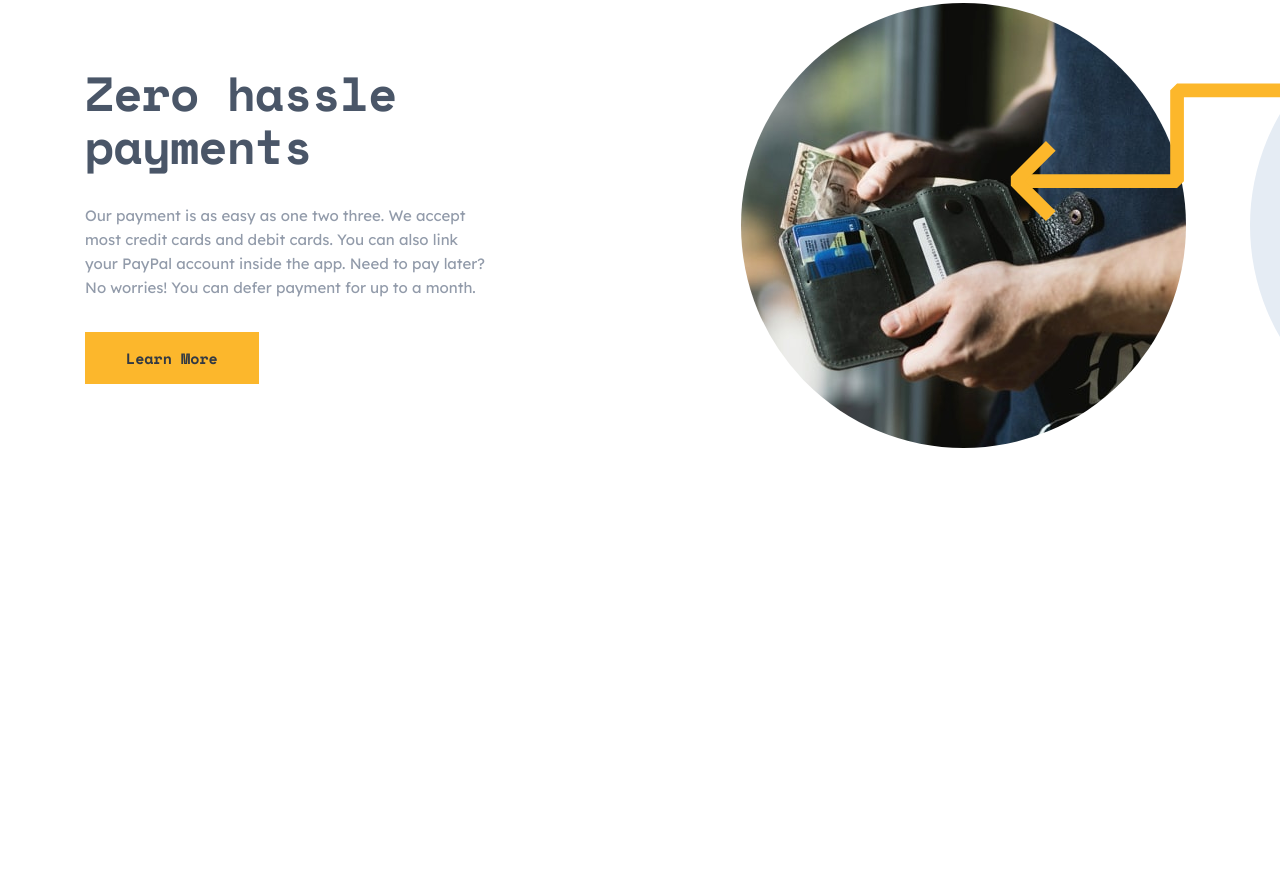
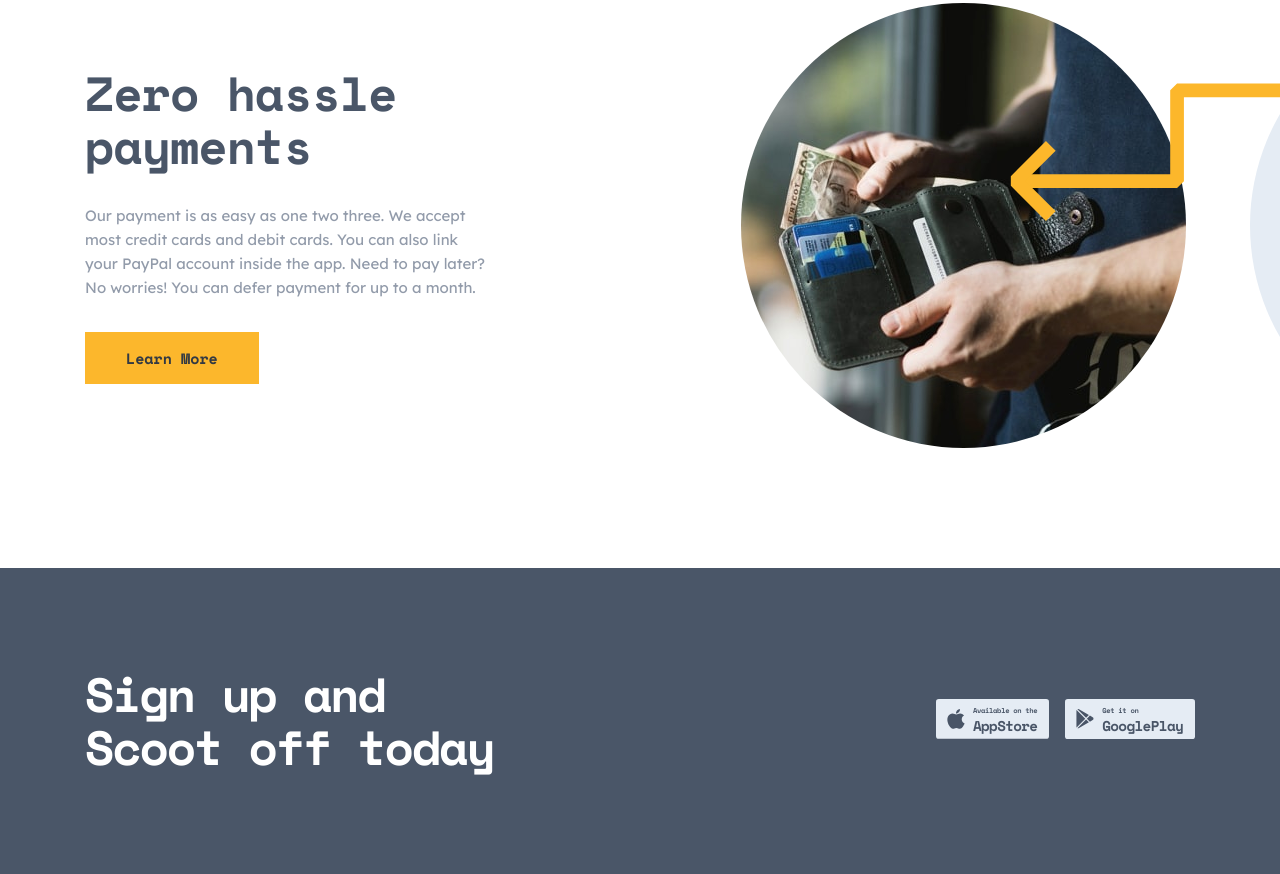
Before and after one commit to bilasheebytes/scoot, a website built with Vite: page index.html in a window 1280 px wide. Shown: the part 2417-3291 px from the top of the page. Before the commit the page ends 2985 px from the top, so only its background shows below. Built offline with nearby package versions, Linux system fonts and the light colour scheme; a script that the page names is missing; files whose address does not match are found by name.

Commit message:
cta done

```diff
--- a/index.html
+++ b/index.html
@@ -273,6 +273,87 @@
           />
         </article>
       </section>
+      <section class="cta wrapper">
+        <div class="cta__content">
+          <h2 class="cta__title">Sign up and Scoot off today</h2>
+          <div class="cta__buttons">
+            <a href="https://www.apple.com/app-store/">
+              <svg
+                xmlns="http://www.w3.org/2000/svg"
+                viewBox="0 0 159 56"
+                width="113"
+              >
+                <title>AppStore</title>
+                <g fill="none" fill-rule="evenodd">
+                  <rect width="159" height="56" fill="#E5ECF4" rx="4" />
+                  <g
+                    fill="#495567"
+                    font-family="SpaceMono-Bold, Space Mono"
+                    font-weight="bold"
+                  >
+                    <text
+                      font-size="20"
+                      letter-spacing="-.893"
+                      transform="translate(52 8)"
+                    >
+                      <tspan x="0" y="37">AppStore</tspan>
+                    </text>
+                    <text
+                      font-size="10"
+                      letter-spacing="-.446"
+                      transform="translate(52 8)"
+                    >
+                      <tspan x="0" y="11">Available on the</tspan>
+                    </text>
+                  </g>
+                  <path
+                    fill="#495567"
+                    fill-rule="nonzero"
+                    d="M34.017 20.533c1.93 0 3.973 1.044 5.428 2.843-4.768 2.594-3.996 9.352.822 11.162-.663 1.457-.98 2.107-1.835 3.398-1.191 1.8-2.869 4.045-4.952 4.06-1.848.02-2.324-1.194-4.833-1.18-2.509.012-3.03 1.201-4.883 1.184-2.08-.018-3.672-2.043-4.863-3.843-3.33-5.033-3.681-10.941-1.627-14.084 1.462-2.231 3.766-3.536 5.93-3.536 2.204 0 3.591 1.2 5.416 1.2 1.77 0 2.848-1.204 5.397-1.204zM33.683 14c.243 1.649-.428 3.264-1.316 4.406-.948 1.226-2.586 2.175-4.17 2.126-.29-1.58.452-3.205 1.353-4.3.988-1.206 2.683-2.132 4.133-2.232z"
+                  />
+                </g>
+              </svg>
+            </a>
+            <a href="https://play.google.com/store/games">
+              <svg
+                xmlns="http://www.w3.org/2000/svg"
+                viewBox="0 0 182 56"
+                width="130"
+              >
+                <title>GooglePlay</title>
+                <g fill="none" fill-rule="evenodd">
+                  <rect width="182" height="56" fill="#E5ECF4" rx="4" />
+                  <g
+                    fill="#495567"
+                    font-family="SpaceMono-Bold, Space Mono"
+                    font-weight="bold"
+                  >
+                    <text
+                      font-size="20"
+                      letter-spacing="-.893"
+                      transform="translate(52 8)"
+                    >
+                      <tspan x="0" y="37">GooglePlay</tspan>
+                    </text>
+                    <text
+                      font-size="10"
+                      letter-spacing="-.446"
+                      transform="translate(52 8)"
+                    >
+                      <tspan x="0" y="11">Get it on</tspan>
+                    </text>
+                  </g>
+                  <path
+                    fill="#495567"
+                    fill-rule="nonzero"
+                    d="M19.605 14.345a2.348 2.348 0 00-2.253-.108l12.152 12.178 3.973-3.992-13.872-8.078zm-3.37 1.02A2.476 2.476 0 0016 16.42v22.276c0 .373.083.729.238 1.047l12.147-12.205-12.15-12.175zm13.27 13.297l-12.132 12.19c.322.149.665.214 1.007.214.422 0 .844-.101 1.225-.33l13.875-8.09-3.974-3.984zM38.76 25.5a.221.221 0 00-.014-.01l-3.852-2.242-4.27 4.29 4.273 4.28 3.863-2.252a2.362 2.362 0 001.144-2.033A2.36 2.36 0 0038.76 25.5z"
+                  />
+                </g>
+              </svg>
+            </a>
+          </div>
+        </div>
+      </section>
     </main>
     <script type="module" src="/src/js/script.js"></script>
   </body>
--- /dev/null
+++ b/src/scss/components/_cta.scss
@@ -0,0 +1,66 @@
+@use "../abstracts/" as *;
+
+.cta {
+  color: $white;
+  text-align: center;
+  justify-items: center;
+  background-color: $dark-navy;
+  background-image: url("/src/assets/patterns/semi-circles.svg");
+  background-repeat: no-repeat;
+  background-size: 320%;
+  background-position: 75% 100%;
+
+  @include breakpoint-up(medium) {
+    background-size: 160%;
+    background-position: 50% 110%;
+  }
+
+  @include breakpoint-up(large) {
+    text-align: start;
+    justify-items: stretch;
+    background-size: 82%;
+    background-position: 170% 110%;
+  }
+
+  &__content {
+    display: grid;
+    row-gap: rem(40);
+    padding-block: rem(88);
+
+    @include breakpoint-up(medium) {
+      padding-block: rem(62);
+    }
+
+    @include breakpoint-up(large) {
+      align-items: center;
+      padding-block: rem(100);
+    }
+  }
+
+  &__title {
+    max-width: 15ch;
+
+    @include breakpoint-up(large) {
+      grid-row: 1 / span 1;
+    }
+  }
+
+  &__buttons {
+    display: grid;
+    grid-template-columns: repeat(2, auto);
+    gap: rem(16);
+
+    @include breakpoint-up(large) {
+      grid-row: 1 / span 1;
+      justify-self: end;
+    }
+
+    :first-child {
+      text-align: end;
+    }
+
+    :last-child {
+      text-align: start;
+    }
+  }
+}
--- a/src/scss/components/_index.scss
+++ b/src/scss/components/_index.scss
@@ -1,3 +1,4 @@
 @forward "button";
 @forward "header";
 @forward "feature";
+@forward "cta";
```
